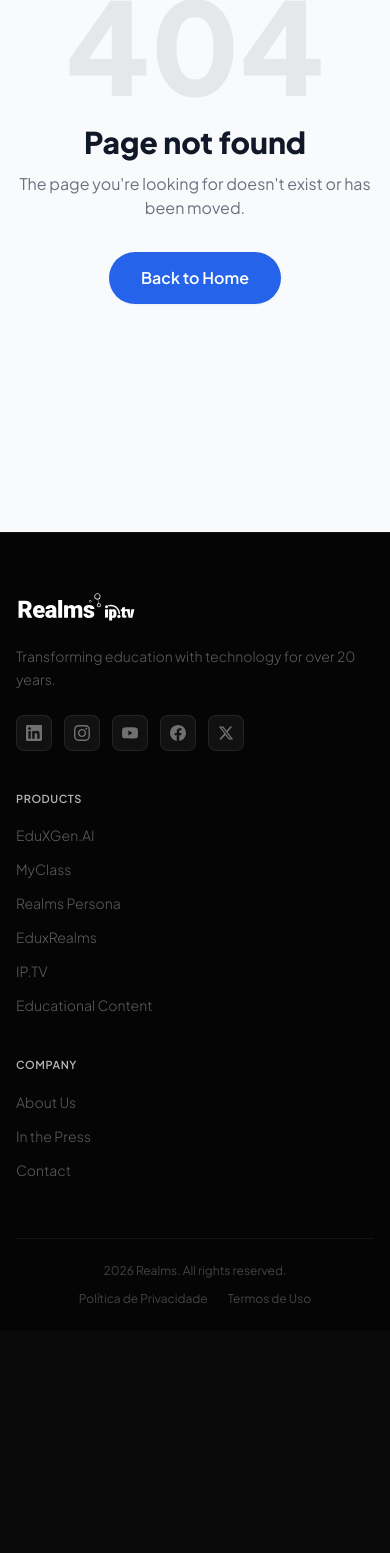
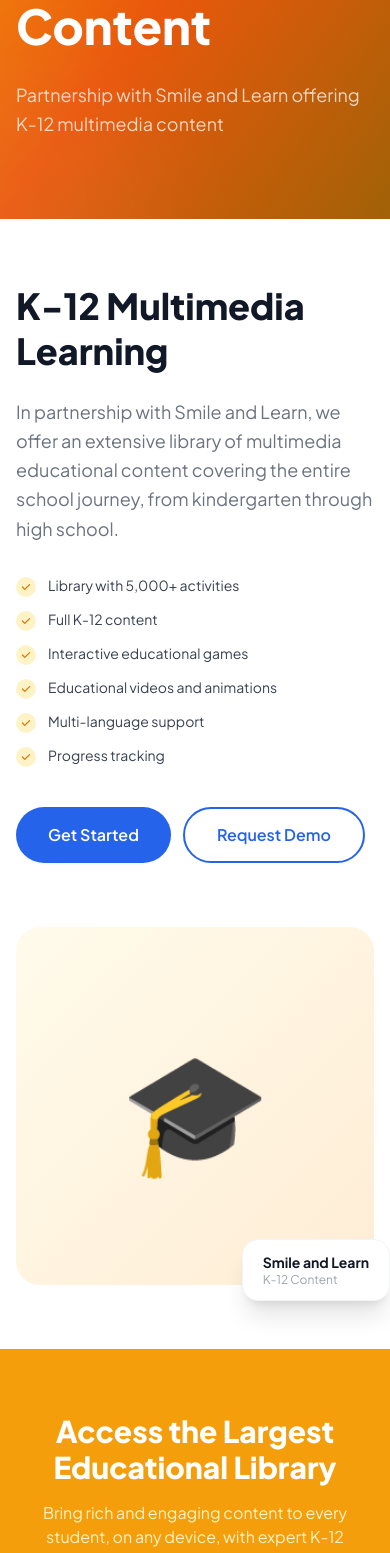
Before and after one commit to jessicaporto-collab/Redesign-Site-Realms, a React (Vite) app: page /conteudo-educacional in a window 390 px wide. Shown: the part 312-1865 px from the top of the page. Before the commit the page ends 1643 px from the top, so only its background shows below. Built offline with nearby package versions, Linux system fonts and the light colour scheme.

Commit message:
Atualizações

```diff
--- a/index.html
+++ b/index.html
@@ -11,7 +11,7 @@
       href="https://fonts.googleapis.com/css2?family=Inter:wght@300;400;500;600;700;800;900&display=swap"
       rel="stylesheet"
     />
-    <title>Vocaciona – EdTech Platform</title>
+    <title>Realms</title>
   </head>
   <body>
     <div id="root"></div>
--- a/src/components/layout/LanguageSwitcher.jsx
+++ b/src/components/layout/LanguageSwitcher.jsx
@@ -3,7 +3,7 @@ import { useTranslation } from 'react-i18next'
 import 'flag-icons/css/flag-icons.min.css'
 
 const LANGUAGES = [
-  { code: 'pt', label: 'BR PT', name: 'Português', flagCode: 'br' },
+  { code: 'pt', label: 'PT-BR', name: 'Português', flagCode: 'br' },
   { code: 'en', label: 'EN', name: 'English', flagCode: 'us' },
   { code: 'es', label: 'ES', name: 'Español', flagCode: 'es' },
 ]
--- a/src/i18n/locales/en.json
+++ b/src/i18n/locales/en.json
@@ -246,11 +246,23 @@
       "features": ["3D interactive classrooms", "Gamified learning quests", "Virtual field trips", "Collaborative worlds", "AR/VR ready content", "Achievement & badge system"]
     },
     "iptv": {
-      "hero_title": "IP.TV Educational Content",
+      "hero_title": "IP.TV",
       "hero_subtitle": "Broadcast-quality educational streaming delivered anywhere",
       "content_title": "Education Through Broadcast",
       "content_text": "Deliver high-quality educational content through IPTV infrastructure to reach students everywhere — including areas with limited internet connectivity.",
       "features": ["Live & on-demand streaming", "Multi-channel broadcasting", "Low-bandwidth delivery", "Content scheduling", "Analytics & viewership data", "CDN-optimized delivery"]
+    },
+    "conteudo": {
+      "hero_title": "Educational Content",
+      "hero_subtitle": "Partnership with Smile and Learn offering K-12 multimedia content",
+      "content_title": "K-12 Multimedia Learning",
+      "content_text": "In partnership with Smile and Learn, we offer an extensive library of multimedia educational content covering the entire school journey, from kindergarten through high school.",
+      "features": ["Library with 5,000+ activities", "Full K-12 content", "Interactive educational games", "Educational videos and animations", "Multi-language support", "Progress tracking"],
+      "cta_primary": "Get Started",
+      "cta_secondary": "Request Demo",
+      "cta_title": "Access the Largest Educational Library",
+      "cta_text": "Bring rich and engaging content to every student, on any device, with expert K-12 curation.",
+      "cta_button": "Talk to Our Team"
     },
     "about": {
       "hero_title": "About Us",
--- a/src/i18n/locales/es.json
+++ b/src/i18n/locales/es.json
@@ -244,11 +244,23 @@
       "features": ["Aulas 3D interactivas", "Quests de aprendizaje gamificadas", "Excursiones virtuales", "Mundos colaborativos", "Contenido para AR/VR", "Sistema de logros y badges"]
     },
     "iptv": {
-      "hero_title": "IP.TV Contenido Educacional",
+      "hero_title": "IP.TV",
       "hero_subtitle": "Streaming educativo con calidad broadcast entregado en cualquier lugar",
       "content_title": "Educación a Través del Broadcast",
       "content_text": "Entregue contenido educativo de alta calidad a través de infraestructura IPTV para llegar a estudiantes en cualquier lugar — incluso en zonas con conectividad limitada.",
       "features": ["Streaming en vivo y bajo demanda", "Transmisión multicanal", "Entrega con bajo ancho de banda", "Programación de contenido", "Análisis y datos de audiencia", "Entrega optimizada por CDN"]
+    },
+    "conteudo": {
+      "hero_title": "Contenido Educacional",
+      "hero_subtitle": "Alianza con Smile and Learn ofreciendo contenido multimedia K-12",
+      "content_title": "Aprendizaje Multimedia K-12",
+      "content_text": "En alianza con Smile and Learn, ofrecemos una amplia biblioteca de contenido educativo multimedia que cubre todo el trayecto escolar, desde preescolar hasta bachillerato.",
+      "features": ["Biblioteca con más de 5.000 actividades", "Contenido K-12 completo", "Juegos educativos interactivos", "Videos y animaciones pedagógicas", "Soporte multiidioma", "Seguimiento de progreso"],
+      "cta_primary": "Comenzar Ahora",
+      "cta_secondary": "Solicitar Demo",
+      "cta_title": "Accede a la Mayor Biblioteca Educacional",
+      "cta_text": "Lleva contenido rico y atractivo a cada estudiante, en cualquier dispositivo, con curaduría especializada K-12.",
+      "cta_button": "Hablar con Nuestro Equipo"
     },
     "about": {
       "hero_title": "Sobre Nosotros",
--- a/src/i18n/locales/pt.json
+++ b/src/i18n/locales/pt.json
@@ -246,11 +246,23 @@
       "features": ["Salas de aula 3D interativas", "Quests de aprendizado gamificadas", "Excursões virtuais", "Mundos colaborativos", "Conteúdo para AR/VR", "Sistema de conquistas e badges"]
     },
     "iptv": {
-      "hero_title": "IP.TV Conteúdo Educacional",
+      "hero_title": "IP.TV",
       "hero_subtitle": "Streaming educacional com qualidade broadcast entregue em qualquer lugar",
       "content_title": "Educação Através do Broadcast",
       "content_text": "Entregue conteúdo educacional de alta qualidade por meio de infraestrutura IPTV para alcançar alunos em qualquer lugar — inclusive em regiões com conectividade limitada.",
       "features": ["Streaming ao vivo e sob demanda", "Transmissão multicanal", "Entrega com baixa largura de banda", "Agendamento de conteúdo", "Análise e dados de audiência", "Entrega otimizada por CDN"]
+    },
+    "conteudo": {
+      "hero_title": "Conteúdo Educacional",
+      "hero_subtitle": "Parceria com Smile and Learn oferecendo conteúdo multimídia do K-12",
+      "content_title": "Aprendizado Multimídia do K-12",
+      "content_text": "Em parceria com o Smile and Learn, oferecemos uma vasta biblioteca de conteúdo educacional multimídia que cobre toda a jornada escolar, do ensino infantil ao médio.",
+      "features": ["Biblioteca com mais de 5.000 atividades", "Conteúdo para K-12 completo", "Jogos educacionais interativos", "Vídeos e animações pedagógicas", "Suporte a múltiplos idiomas", "Acompanhamento de progresso"],
+      "cta_primary": "Começar Agora",
+      "cta_secondary": "Solicitar Demo",
+      "cta_title": "Acesse o Maior Acervo Educacional",
+      "cta_text": "Leve conteúdo rico e engajante para cada aluno, em qualquer dispositivo, com curadoria especializada K-12.",
+      "cta_button": "Falar com Nossa Equipe"
     },
     "about": {
       "hero_title": "Sobre Nós",
--- /dev/null
+++ b/src/pages/ConteudoEducacional/index.jsx
@@ -0,0 +1,86 @@
+import { useTranslation } from 'react-i18next'
+import PageHero from '../../components/ui/PageHero'
+import Container from '../../components/ui/Container'
+import Section from '../../components/ui/Section'
+import Button from '../../components/ui/Button'
+
+export default function ConteudoEducacional() {
+  const { t } = useTranslation()
+  const features = t('pages.conteudo.features', { returnObjects: true })
+
+  return (
+    <>
+      <PageHero
+        title={t('pages.conteudo.hero_title')}
+        subtitle={t('pages.conteudo.hero_subtitle')}
+        gradient="from-amber-500 via-orange-600 to-yellow-700"
+        icon="🎓"
+        label="Realms Products"
+      />
+
+      <Section className="bg-white">
+        <Container>
+          <div className="grid grid-cols-1 lg:grid-cols-2 gap-16 items-center">
+            <div>
+              <h2 className="text-4xl lg:text-5xl font-black text-gray-900 mb-6 leading-tight">
+                {t('pages.conteudo.content_title')}
+              </h2>
+              <p className="text-gray-500 text-lg leading-relaxed mb-8">
+                {t('pages.conteudo.content_text')}
+              </p>
+
+              <ul className="space-y-3 mb-10">
+                {Array.isArray(features) &&
+                  features.map((feature) => (
+                    <li key={feature} className="flex items-start gap-3">
+                      <div className="w-5 h-5 rounded-full bg-amber-100 flex items-center justify-center flex-shrink-0 mt-0.5">
+                        <svg className="w-3 h-3 text-amber-600" fill="currentColor" viewBox="0 0 20 20">
+                          <path
+                            fillRule="evenodd"
+                            d="M16.707 5.293a1 1 0 010 1.414l-8 8a1 1 0 01-1.414 0l-4-4a1 1 0 011.414-1.414L8 12.586l7.293-7.293a1 1 0 011.414 0z"
+                            clipRule="evenodd"
+                          />
+                        </svg>
+                      </div>
+                      <span className="text-gray-700 text-sm">{feature}</span>
+                    </li>
+                  ))}
+              </ul>
+
+              <div className="flex flex-wrap gap-3">
+                <Button to="/contato" size="lg" className="bg-amber-500 hover:bg-amber-600 text-white rounded-full">
+                  {t('pages.conteudo.cta_primary')}
+                </Button>
+                <Button to="/contato" size="lg" variant="outline">
+                  {t('pages.conteudo.cta_secondary')}
+                </Button>
+              </div>
+            </div>
+
+            <div className="relative">
+              <div className="bg-gradient-to-br from-amber-50 to-orange-100 rounded-3xl p-12 flex items-center justify-center aspect-square">
+                <span className="text-[120px] leading-none select-none">🎓</span>
+              </div>
+              <div className="absolute -bottom-4 -right-4 bg-white rounded-2xl shadow-xl border border-gray-100 px-5 py-3">
+                <p className="text-sm font-bold text-gray-900">Smile and Learn</p>
+                <p className="text-xs text-gray-400">K-12 Content</p>
+              </div>
+            </div>
+          </div>
+        </Container>
+      </Section>
+
+      <Section className="bg-amber-500">
+        <Container className="text-center">
+          <h3 className="text-3xl font-black text-white mb-4">{t('pages.conteudo.cta_title')}</h3>
+          <p className="text-amber-100 mb-8 max-w-lg mx-auto">
+            {t('pages.conteudo.cta_text')}
+          </p>
+          <Button to="/contato" size="lg" variant="white">
+            {t('pages.conteudo.cta_button')}
+          </Button>
+        </Container>
+      </Section>
+    </>
+  )
+}
--- a/src/router/AppRouter.jsx
+++ b/src/router/AppRouter.jsx
@@ -6,6 +6,7 @@ import MyClass from '../pages/MyClass'
 import RealmsPersonas from '../pages/RealmsPersonas'
 import EduxRealms from '../pages/EduxRealms'
 import IPTVConteudo from '../pages/IPTVConteudo'
+import ConteudoEducacional from '../pages/ConteudoEducacional'
 import SobreNos from '../pages/SobreNos'
 import NaImprensa from '../pages/NaImprensa'
 import Contato from '../pages/Contato'
@@ -21,6 +22,7 @@ const router = createBrowserRouter([
       { path: '/realms-personas', element: <RealmsPersonas /> },
       { path: '/eduxrealms', element: <EduxRealms /> },
       { path: '/iptv-conteudo', element: <IPTVConteudo /> },
+      { path: '/conteudo-educacional', element: <ConteudoEducacional /> },
       { path: '/sobre-nos', element: <SobreNos /> },
       { path: '/na-imprensa', element: <NaImprensa /> },
       { path: '/contato', element: <Contato /> },
```
Also changed, not shown: src/components/navigation/ProductsDropdown.jsx (+37 -2 lines).
